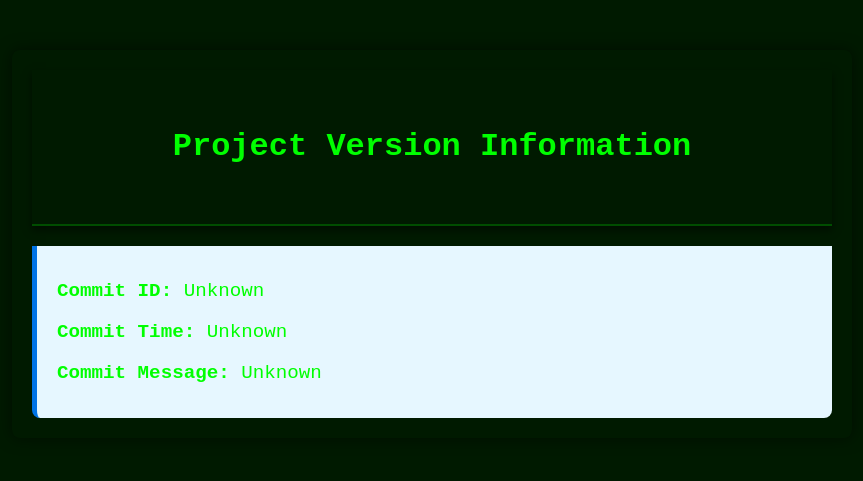
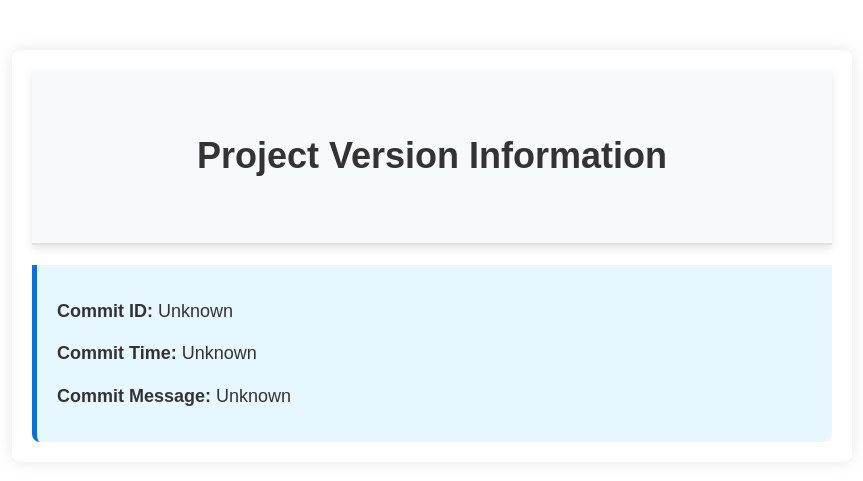
Before and after one commit to conorfennell/local-local, a Django app: page /about/ in a window 1280 px wide. Shown: the top 481 px of the page, without its empty margins (208-1071 px from the left). Run offline with Django 5.2, Linux system fonts and the light colour scheme.

Commit message:
style: Improve readability of About page with font and color adjustments

```diff
--- a/pages/templates/about.html
+++ b/pages/templates/about.html
@@ -6,47 +6,48 @@
     <title>About Me - Professional Developer Portfolio</title>
     <style>
         body {
-            font-family: 'Courier New', monospace;
+            font-family: Arial, sans-serif;
             margin: 0;
             padding: 0;
-            background-color: #001a00;
-            color: #00ff00;
-            line-height: 1.6;
+            background-color: #ffffff;
+            color: #333333;
+            line-height: 1.8;
+            font-size: 18px;
         }
         .header {
-            background-color: #001a00;
-            color: #00ff00;
+            background-color: #f8f9fa;
+            color: #333333;
             padding: 30px;
             text-align: center;
-            border-bottom: 2px solid #004d00;
-            box-shadow: 0 4px 8px rgba(0, 0, 0, 0.5);
+            border-bottom: 2px solid #e0e0e0;
+            box-shadow: 0 4px 8px rgba(0, 0, 0, 0.1);
         }
         .commit-info {
             margin-top: 20px;
             padding: 20px;
-            background-color: #002600;
-            border-left: 5px solid #004d00;
+            background-color: #f0f0f0;
+            border-left: 5px solid #d0d0d0;
             border-radius: 0 0 8px 8px;
         }
         .commit-info p {
             margin: 10px 0;
-            font-size: 1.2em;
+            font-size: 1em;
         }
         .commit-info p strong {
-            color: #00ff00;
+            color: #333333;
         }
         .container {
             max-width: 800px;
             margin: 50px auto;
             padding: 20px;
-            background-color: #001a00;
-            box-shadow: 0 0 15px rgba(0, 0, 0, 0.5);
+            background-color: #ffffff;
+            box-shadow: 0 0 15px rgba(0, 0, 0, 0.1);
             border-radius: 8px;
         }
         h1, h2 {
-            color: #00ff00;
+            color: #333333;
             text-align: center;
-            font-family: 'Courier New', monospace;
+            font-family: Arial, sans-serif;
         }
     </style>
 </head>
```
